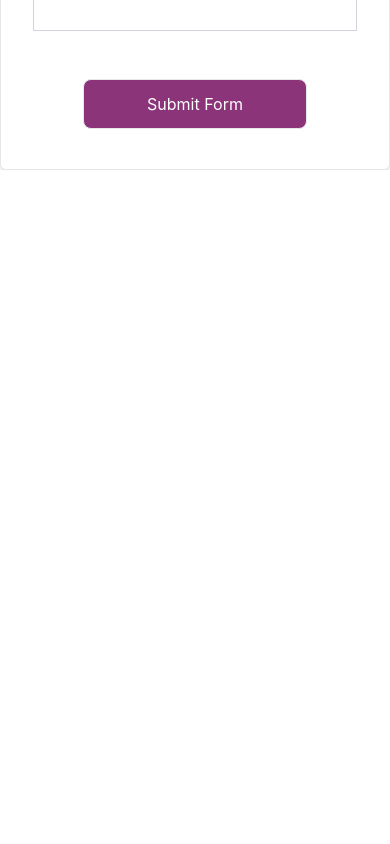
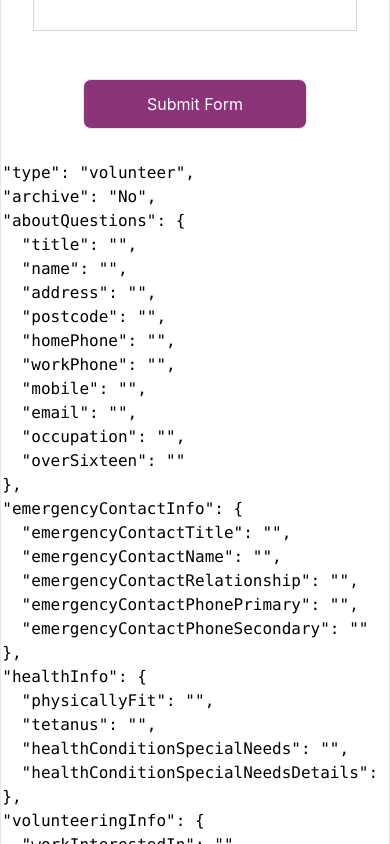
Before and after one commit to iddqdRepo/nextjs-brighteyes, a Next.js app: page /forms/volunteerForm in a window 390 px wide. Shown: the part 4200-5044 px from the top of the page. Before the commit the page ends 4370 px from the top, so only its background shows below. Built offline with nearby package versions, Linux system fonts and the light colour scheme.

Commit message:
Logging for mobile form issue

```diff
--- a/pages/forms/volunteerForm/index.tsx
+++ b/pages/forms/volunteerForm/index.tsx
@@ -49,9 +49,8 @@ function Index() {
               setButtonText("ERROR, try again");
             }
           }}
-          validateOnBlur={false}
         >
-          {({ errors, touched, handleSubmit }) => (
+          {({ values, errors, touched, handleSubmit }) => (
             <FormikFormContainer>
               <FieldSet legendText="About you">
                 <QuestionsMap
@@ -123,7 +122,7 @@ function Index() {
                 submitHandler={handleSubmit}
                 animalName={"form"}
               />
-              {/* <pre>{JSON.stringify(values, null, 2)}</pre> */}
+              <pre>{JSON.stringify(values, null, 2)}</pre>
             </FormikFormContainer>
           )}
         </Formik>
```
